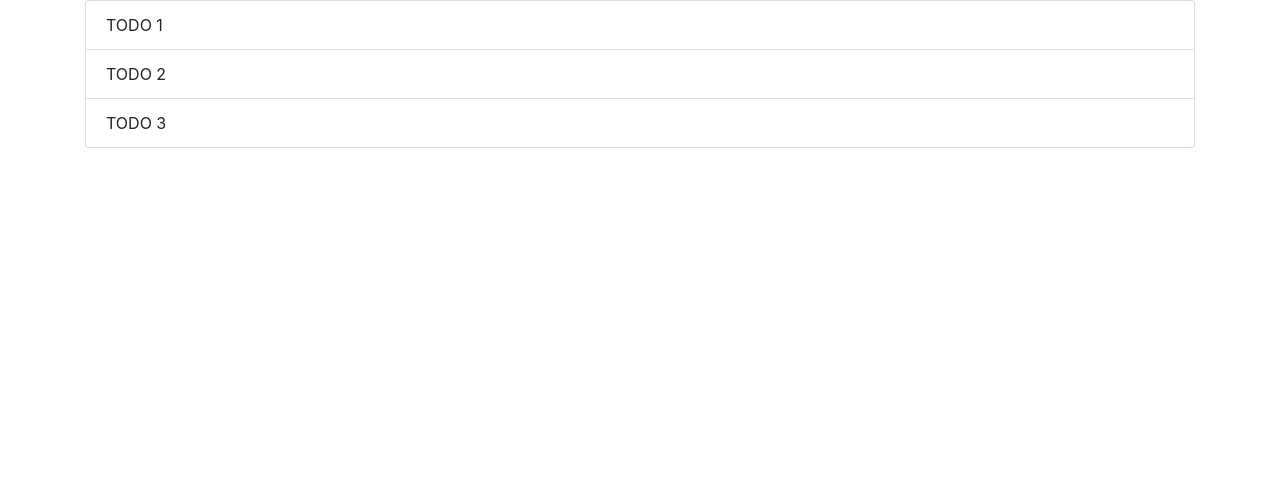
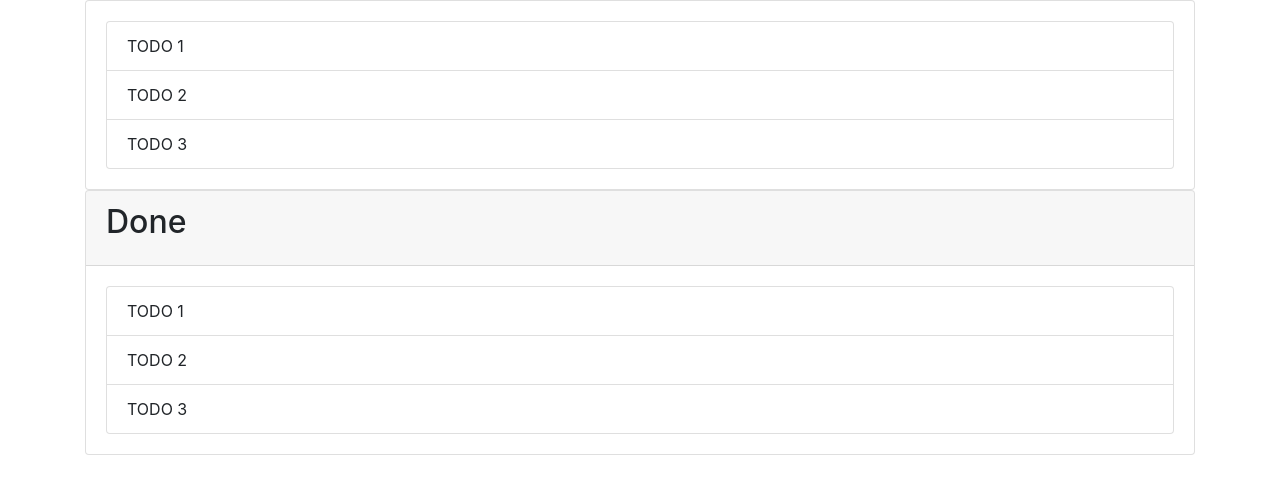
Before and after one commit to andipaetzold/react-todo, a React (Create React App) app: page / in a window 1280 px wide. Shown: the top 494 px of the page. Built offline with nearby package versions, Linux system fonts and the light colour scheme.

Commit message:
Added optional title to EntryList

```diff
--- a/src/App.js
+++ b/src/App.js
@@ -9,15 +9,18 @@ class App extends Component {
       entries: [
         {
           id: 1,
-          name: 'TODO 1'
+          name: 'TODO 1',
+          done: true,
         },
         {
           id: 2,
-          name: 'TODO 2'
+          name: 'TODO 2',
+          done: false
         },
         {
           id: 3,
-          name: 'TODO 3'
+          name: 'TODO 3',
+          done: false
         },
       ]
     };
@@ -27,6 +30,7 @@ class App extends Component {
     return (
       <div className="container">
         <EntryList entries={this.state.entries} />
+        <EntryList title="Done" entries={this.state.entries} />
       </div>
     );
   }
--- a/src/EntryList.js
+++ b/src/EntryList.js
@@ -5,7 +5,20 @@ class EntryList extends Component {
     render() {
         const entryList = this.props.entries.map(entry => <Entry key={entry.id} entry={entry} />);
 
-        return <ul className="list-group">{entryList}</ul>;
+        let header = null;
+        if (this.props.title) {
+            header = <div className="card-header">
+                <h2 className="card-title">{this.props.title}</h2>
+            </div>;
+        }
+
+        return <div className="card">
+            {header}
+
+            <div className="card-body">
+                <ul className="list-group">{entryList}</ul>
+            </div>
+        </div>;
     }
 }
 
```
